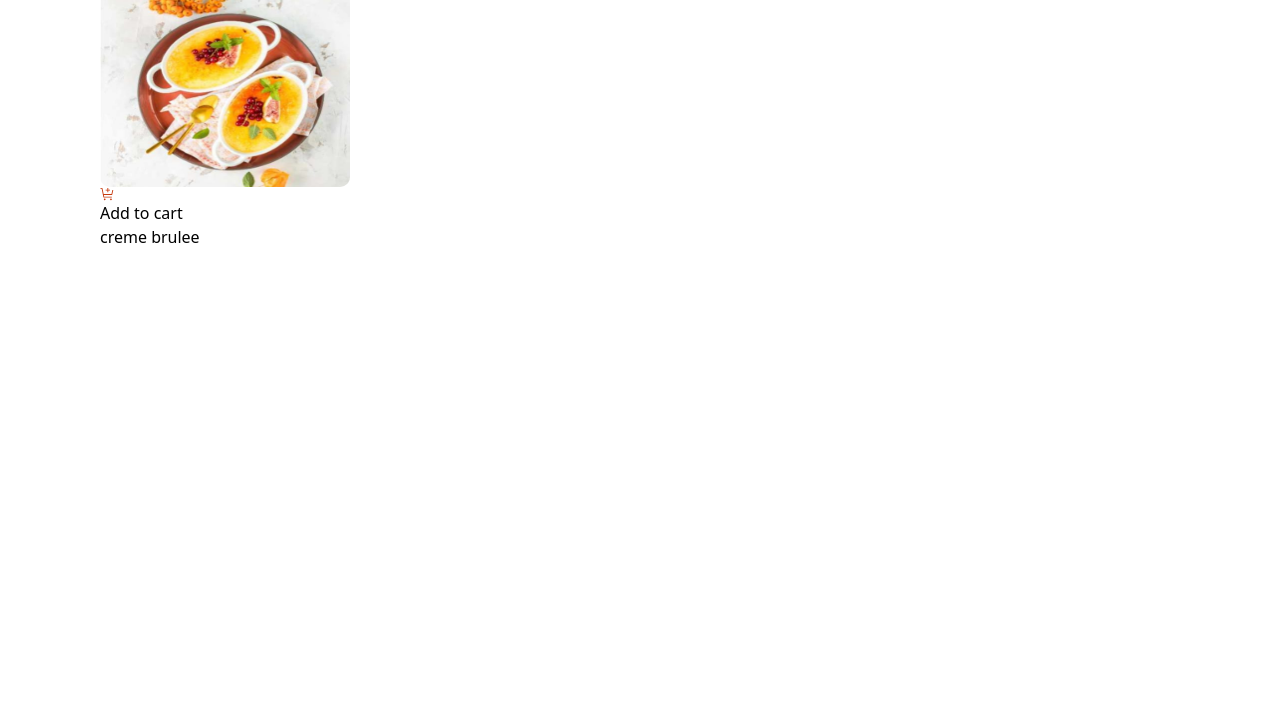
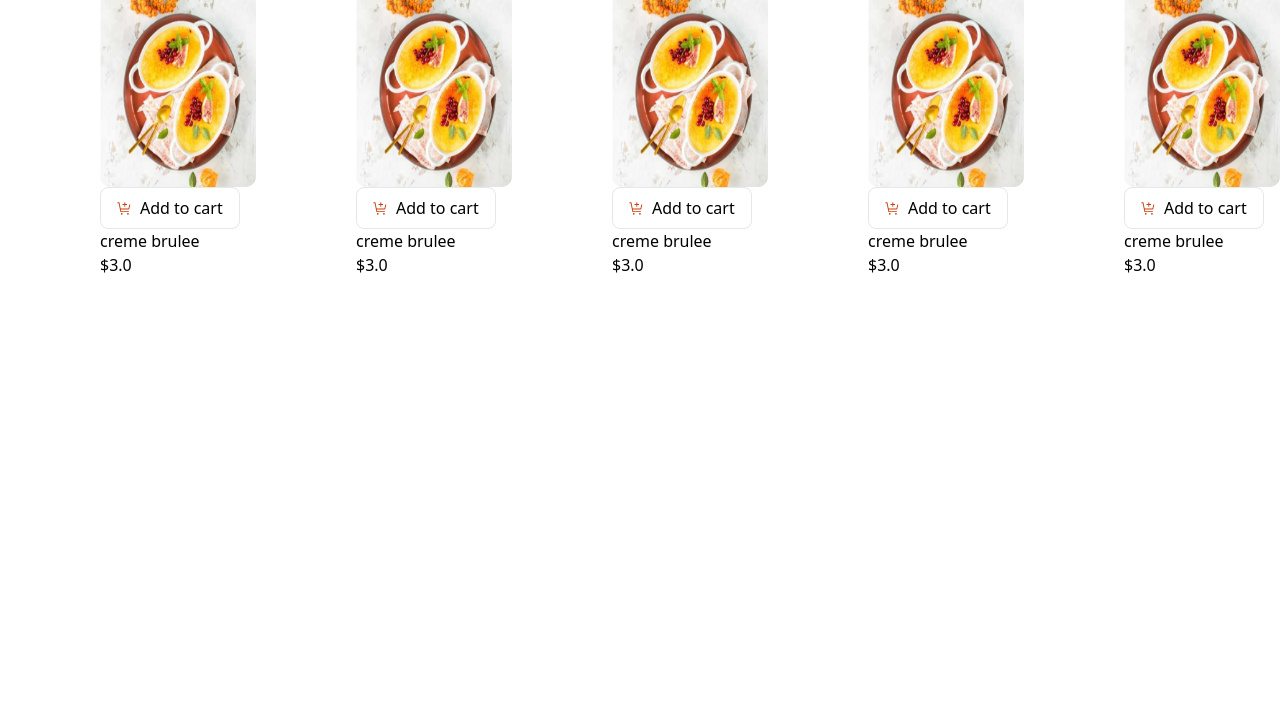
Before and after one commit to MANIZABAYO-Elie/product-list-, a website: page public/index.html in a window 1280 px wide. Shown: the part 73-800 px from the top of the page. Drawn offline with Linux system fonts and the light colour scheme.

Commit message:
cart added

```diff
--- a/public/index.html
+++ b/public/index.html
@@ -10,11 +10,69 @@
     <div class="ml-[100px]">
         <h1 class="text-[40px]">Disserts</h1>
     </div>
-    <div class="ml-[100px]">
-        <img src="../src/images/image-creme-brulee-desktop.jpg" class="w-[250px] h-[200px] rounded-[10px]">
-        <button class="bg-white  border-1 border-black rounded-[5px] "><img src="../src/images/icon-add-to-cart.svg" class="w-[15px]">Add to cart</button>
-        <h5>creme brulee</h5>
+
+    <div class="flex gap-[10px]">
+        <div class="ml-[100px]">
+            <img src="../src/images/image-creme-brulee-desktop.jpg" class="w-[250px] h-[200px] rounded-[10px]">
+
+            <button class="flex items-center gap-2 px-4 py-2 bg-white border text-black rounded-lg hover:bg-orange-700 mt-[10px]">
+                <img src="../src/images/icon-add-to-cart.svg" alt="Icon" class="w-[15px] h-[15px]">
+                <span>Add to cart</span>
+            </button>
+            <h4>creme brulee</h4>
+            <h5>$3.0</h5>
+        </div>
+        <div class="ml-[100px]">
+            <img src="../src/images/image-creme-brulee-desktop.jpg" class="w-[250px] h-[200px] rounded-[10px]">
+
+            <button class="flex items-center gap-2 px-4 py-2 bg-white border text-black rounded-lg hover:bg-orange-700 mt-[10px]">
+                <img src="../src/images/icon-add-to-cart.svg" alt="Icon" class="w-[15px] h-[15px]">
+                <span>Add to cart</span>
+            </button>
+            <h4>creme brulee</h4>
+            <h5>$3.0</h5>
+        </div>
+        <div class="ml-[100px]">
+            <img src="../src/images/image-creme-brulee-desktop.jpg" class="w-[250px] h-[200px] rounded-[10px]">
+
+            <button class="flex items-center gap-2 px-4 py-2 bg-white border text-black rounded-lg hover:bg-orange-700 mt-[10px]">
+                <img src="../src/images/icon-add-to-cart.svg" alt="Icon" class="w-[15px] h-[15px]">
+                <span>Add to cart</span>
+            </button>
+            <h4>creme brulee</h4>
+            <h5>$3.0</h5>
+        </div>
+        <div class="ml-[100px]">
+            <img src="../src/images/image-creme-brulee-desktop.jpg" class="w-[250px] h-[200px] rounded-[10px]">
+
+            <button class="flex items-center gap-2 px-4 py-2 bg-white border text-black rounded-lg hover:bg-orange-700 mt-[10px]">
+                <img src="../src/images/icon-add-to-cart.svg" alt="Icon" class="w-[15px] h-[15px]">
+                <span>Add to cart</span>
+            </button>
+            <h4>creme brulee</h4>
+            <h5>$3.0</h5>
+        </div>
+        <div class="ml-[100px]">
+            <img src="../src/images/image-creme-brulee-desktop.jpg" class="w-[250px] h-[200px] rounded-[10px]">
+
+            <button class="flex items-center gap-2 px-4 py-2 bg-white border text-black rounded-lg hover:bg-orange-700 mt-[10px]">
+                <img src="../src/images/icon-add-to-cart.svg" alt="Icon" class="w-[15px] h-[15px]">
+                <span>Add to cart</span>
+            </button>
+            <h4>creme brulee</h4>
+            <h5>$3.0</h5>
+        </div>
+
+
+
+
+
     </div>
+
+
+
+        </div>
+
 
 
 </body>
```
Also changed, not shown: src/style.css.
